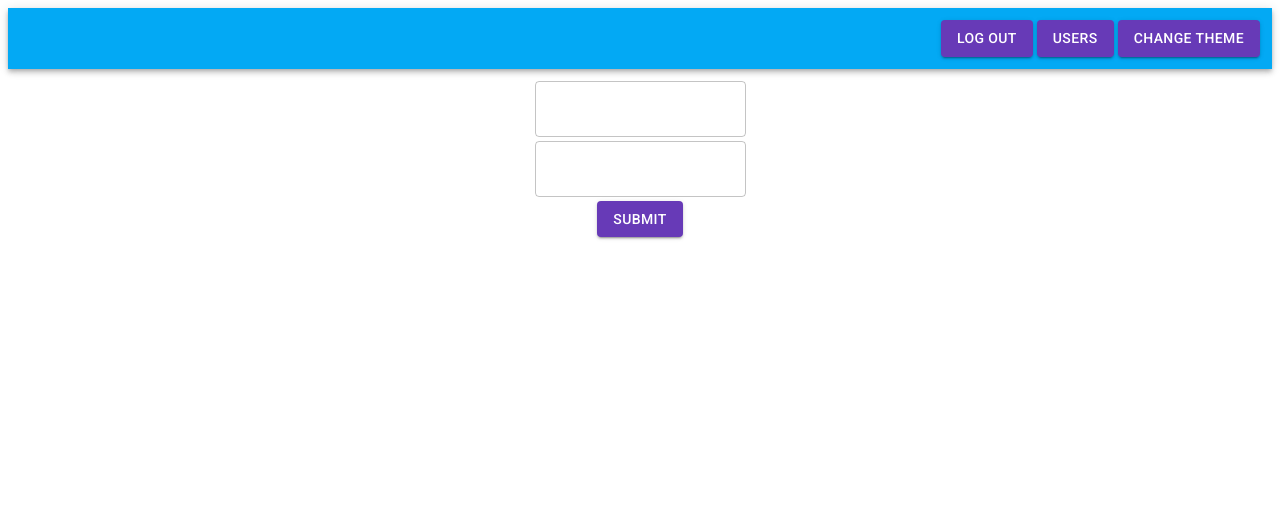
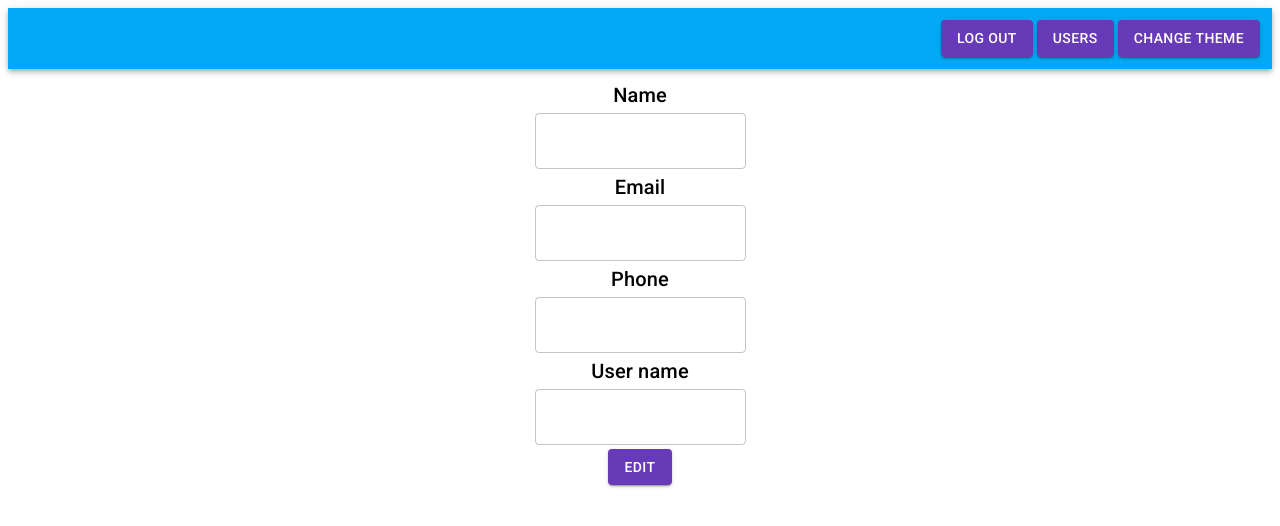
Before and after one commit to VeljkoSimonovic/UserChallenge, a React (Create React App) app: page /createUser in a window 1280 px wide. Shown: the top 526 px of the page. Built offline with nearby package versions, Linux system fonts and the light colour scheme; no server answers; sample sign-in values are in the browser's storage.

Commit message:
Performed requested changes

```diff
--- a/src/App.js
+++ b/src/App.js
@@ -2,12 +2,11 @@ import "./App.scss";
 import React from "react";
 import { Redirect, Route, Switch } from "react-router-dom";
 import { useEffect, useState } from "react";
-import Header from "./Header/Header";
-import Users from "./Users/Users";
-import User from "./User/User";
-import Login from "./Login/Login";
-import CreateUser from "./CreateUser/CreateUser";
-import EditUser from "./EditUser/EditUser";
+import Header from "./Components/MiscComponents/Header";
+import Users from "./Components/UsersDisplay/Users";
+import User from "./Components/UsersDisplay/User";
+import Login from "./Components/MiscComponents/Login";
+import EditOrCreateUser from "./Components/CreateEditUser/EditOrCreateUser";
 import { createMuiTheme, ThemeProvider } from "@material-ui/core/styles";
 import {
   orange,
@@ -18,6 +17,7 @@ import {
 export const PropContext = React.createContext();
 function App() {
   const [loggedIn, setLoggedIn] = useState(localStorage.getItem("logged"));
+  const [editOrCreate, setEditOrCreate] = useState(true);
   const [data, setData] = useState([
     {
       id: "",
@@ -59,7 +59,14 @@ function App() {
   return (
     <>
       <PropContext.Provider
-        value={{ loggedIn, setLoggedIn, data, handleThemeChange }}
+        value={{
+          loggedIn,
+          setLoggedIn,
+          data,
+          handleThemeChange,
+          editOrCreate,
+          setEditOrCreate,
+        }}
       >
         <ThemeProvider theme={darkTheme}>
           <Header />
@@ -95,8 +102,12 @@ function App() {
             <Route
               exact
               path="/createUser"
-              render={() =>
-                loggedIn ? <CreateUser /> : <Redirect to="/login" />
+              render={(routeInfo) =>
+                loggedIn ? (
+                  <EditOrCreateUser {...routeInfo} />
+                ) : (
+                  <Redirect to="/login" />
+                )
               }
             />
             <Route
@@ -104,7 +115,7 @@ function App() {
               path="/user/:id/edit"
               render={(routeInfo) =>
                 loggedIn ? (
-                  <EditUser {...routeInfo} />
+                  <EditOrCreateUser {...routeInfo} />
                 ) : (
                   <Redirect to="/login" />
                 )
--- /dev/null
+++ b/src/Components/CreateEditUser/EditOrCreateUser.jsx
@@ -0,0 +1,144 @@
+import React from "react";
+import { PropContext } from "../../App";
+import { useState, useContext } from "react";
+import { Redirect } from "react-router-dom";
+import TextField from "@material-ui/core/TextField";
+import { Typography, Button, Box } from "@material-ui/core";
+
+function EditOrCreateUser(props) {
+  const [name, setName] = useState("");
+  const [email, setEmail] = useState("");
+  const [phone, setPhone] = useState("");
+  const [userName, setUserName] = useState("");
+  const [redirect, setRedirect] = useState(false);
+  const { data, editOrCreate } = useContext(PropContext);
+  const user = data.find((e) => props.match.params.id == e.id);
+  const emailIsValid = () =>
+    /^(([^<>()[\]\\.,;:\s@"]+(\.[^<>()[\]\\.,;:\s@"]+)*)|(".+"))@((\[[0-9]{1,3}\.[0-9]{1,3}\.[0-9]{1,3}\.[0-9]{1,3}\])|(([a-zA-Z\-0-9]+\.)+[a-zA-Z]{2,}))$/.test(
+      email
+    );
+  const phoneIsValid = () =>
+    /^[\+]?[(]?[0-9]{3}[)]?[-\s\.]?[0-9]{3}[-\s\.]?[0-9]{4,6}$/im.test(phone);
+  console.log(user);
+  const editUser = () => {
+    if (emailIsValid() && phoneIsValid() && name && userName) {
+      fetch(`https://jsonplaceholder.typicode.com/users/${user.id}`, {
+        method: "PATCH",
+        body: JSON.stringify({
+          name: name,
+          email: email,
+          phone: phone,
+          username: userName,
+        }),
+        headers: {
+          "Content-type": "application/json; charset=UTF-8",
+        },
+      }).then((response) => {
+        if (response.ok) setRedirect(true);
+        else alert(`request failed ${response.status}`);
+      });
+    } else alert("All fields are required, or email/phone format incorrect");
+  };
+
+  const createUser = () => {
+    if (emailIsValid() && phoneIsValid() && name && userName) {
+      fetch("https://jsonplaceholder.typicode.com/users", {
+        method: "POST",
+        body: JSON.stringify({
+          name: name,
+          email: email,
+          phone: phone,
+          username: userName,
+        }),
+        headers: {
+          "Content-type": "application/json; charset=UTF-8",
+        },
+      }).then((response) => {
+        if (response.ok) setRedirect(true);
+        else alert(`request failed ${response.status}`);
+      });
+    } else alert("All fields are required, or email/phone format incorrect");
+  };
+
+  return redirect ? (
+    <Redirect to="/users" />
+  ) : (
+    <Box
+      display="flex"
+      flexDirection="column"
+      alignItems="center"
+      style={{ marginTop: "10px" }}
+    >
+      <Box display="flex" flexDirection="column" alignItems="center">
+        <Typography variant="h6">Name</Typography>
+        <TextField
+          style={{ margin: "2px" }}
+          variant="outlined"
+          color="secondary"
+          value={name}
+          onChange={(e) => setName(e.target.value)}
+          type="text"
+          required
+        />
+      </Box>
+      <Box display="flex" flexDirection="column" alignItems="center">
+        <Typography variant="h6">Email</Typography>
+        <TextField
+          style={{ margin: "2px" }}
+          variant="outlined"
+          color="secondary"
+          value={email}
+          onChange={(e) => setEmail(e.target.value)}
+          type="email"
+          required
+        />
+      </Box>
+      <Box display="flex" flexDirection="column" alignItems="center">
+        <Typography variant="h6">Phone</Typography>
+        <TextField
+          style={{ margin: "2px" }}
+          variant="outlined"
+          color="secondary"
+          value={phone}
+          onChange={(e) => setPhone(e.target.value)}
+          type="number"
+          required
+        />
+      </Box>
+      <Box display="flex" flexDirection="column" alignItems="center">
+        <Typography variant="h6">User name</Typography>
+        <TextField
+          style={{ margin: "2px" }}
+          variant="outlined"
+          color="secondary"
+          value={userName}
+          onChange={(e) => setUserName(e.target.value)}
+          type="text"
+          required
+        />
+      </Box>
+
+      {editOrCreate ? (
+        <Button
+          style={{ margin: "2px" }}
+          variant="contained"
+          color="secondary"
+          onClick={() => editUser()}
+        >
+          Edit
+        </Button>
+      ) : (
+        <Button
+          style={{ margin: "2px" }}
+          variant="contained"
+          color="secondary"
+          onClick={() => createUser()}
+        >
+          Create
+        </Button>
+      )}
+    </Box>
+  );
+}
+
+export default EditOrCreateUser;
--- a/src/Header/Header.jsx
+++ b/src/Components/MiscComponents/Header.jsx
@@ -1,5 +1,5 @@
 import React, { useContext } from "react";
-import { PropContext } from "../App";
+import { PropContext } from "../../App";
 import { Link } from "react-router-dom";
 import { AppBar, Button, Box } from "@material-ui/core";
 
--- a/src/Login/Login.jsx
+++ b/src/Components/MiscComponents/Login.jsx
@@ -1,8 +1,8 @@
 import React from "react";
-import { PropContext } from "../App";
+import { PropContext } from "../../App";
 import { useState, useEffect, useContext, useCallback } from "react";
 import TextField from "@material-ui/core/TextField";
-import { Button, Box } from "@material-ui/core";
+import { Typography, Button, Box } from "@material-ui/core";
 function Login() {
   const [savedEmail, setSavedEmail] = useState(localStorage.getItem("email"));
   const [email, setEmail] = useState("");
@@ -39,6 +39,8 @@ function Login() {
       alignItems="center"
       style={{ margin: "20px" }}
     >
+      <Box display="flex" flexDirection="column" alignItems="center">
+        <Typography variant="h6">Email</Typography>
         <TextField
           variant="outlined"
           color="secondary"
@@ -47,6 +49,7 @@ function Login() {
           type="email"
           required
         />
+
         <Button
           disabled={!validEmail}
           onClick={() => handleClick()}
@@ -57,6 +60,7 @@ function Login() {
           Log in
         </Button>
       </Box>
+    </Box>
   );
 }
 
--- a/src/User/User.jsx
+++ b/src/Components/UsersDisplay/User.jsx
@@ -1,12 +1,12 @@
 import React from "react";
-import { PropContext } from "../App";
+import { PropContext } from "../../App";
 import { useState, useContext } from "react";
 import { Link, Redirect } from "react-router-dom";
 import { Button, Typography, Box } from "@material-ui/core";
 
 function User(props) {
   const [deleted, setDeleted] = useState(false);
-  const { data } = useContext(PropContext);
+  const { data, setEditOrCreate } = useContext(PropContext);
   const user = data.find((e) => props.match.params.id == e.id);
 
   const deleteUser = () => {
@@ -37,6 +37,7 @@ function User(props) {
               style={{ margin: "2px" }}
               variant="contained"
               color="secondary"
+              onClick={() => setEditOrCreate(false)}
             >
               Create
             </Button>
@@ -49,6 +50,7 @@ function User(props) {
               style={{ margin: "2px" }}
               variant="contained"
               color="secondary"
+              onClick={() => setEditOrCreate(true)}
             >
               Edit
             </Button>
--- a/src/Users/Users.jsx
+++ b/src/Components/UsersDisplay/Users.jsx
@@ -1,5 +1,5 @@
 import React from "react";
-import { PropContext } from "../App";
+import { PropContext } from "../../App";
 import { useContext } from "react";
 import { v4 as uuid } from "uuid";
 import { Link } from "react-router-dom";
--- a/src/CreateUser/CreateUser.jsx
+++ /dev/null
@@ -1,75 +0,0 @@
-import React from "react";
-import { useState } from "react";
-import { Redirect } from "react-router-dom";
-import TextField from "@material-ui/core/TextField";
-import { Button, Box } from "@material-ui/core";
-
-function CreateUser() {
-  const [name, setName] = useState("");
-  const [email, setEmail] = useState("");
-  const [created, setCreated] = useState(false);
-  const emailIsValid = () =>
-    /^(([^<>()[\]\\.,;:\s@"]+(\.[^<>()[\]\\.,;:\s@"]+)*)|(".+"))@((\[[0-9]{1,3}\.[0-9]{1,3}\.[0-9]{1,3}\.[0-9]{1,3}\])|(([a-zA-Z\-0-9]+\.)+[a-zA-Z]{2,}))$/.test(
-      email
-    );
-
-  const createUser = () => {
-    if (emailIsValid() && name) {
-      fetch("https://jsonplaceholder.typicode.com/users", {
-        method: "POST",
-        body: JSON.stringify({
-          name: name,
-          email: email,
-        }),
-        headers: {
-          "Content-type": "application/json; charset=UTF-8",
-        },
-      }).then((response) => {
-        if (response.ok) setCreated(true);
-        else alert(`request failed ${response.status}`);
-      });
-    } else alert("Name required or invalid email");
-  };
-
-  return created ? (
-    <Redirect to="/users" />
-  ) : (
-    <Box
-      display="flex"
-      flexDirection="column"
-      alignItems="center"
-      style={{ marginTop: "10px" }}
-    >
-      <TextField
-        style={{ margin: "2px" }}
-        variant="outlined"
-        color="secondary"
-        value={name}
-        onChange={(e) => setName(e.target.value)}
-        type="text"
-        required
-      />
-      <TextField
-        style={{ margin: "2px" }}
-        variant="outlined"
-        color="secondary"
-        value={email}
-        onChange={(e) => setEmail(e.target.value)}
-        type="email"
-        name="email"
-        id="email1"
-        required
-      />
-      <Button
-        style={{ margin: "2px" }}
-        variant="contained"
-        color="secondary"
-        onClick={() => createUser()}
-      >
-        Submit
-      </Button>
-    </Box>
-  );
-}
-
-export default CreateUser;
--- a/src/EditUser/EditUser.jsx
+++ /dev/null
@@ -1,76 +0,0 @@
-import React from "react";
-import { PropContext } from "../App";
-import { useState, useContext } from "react";
-import { Redirect } from "react-router-dom";
-import TextField from "@material-ui/core/TextField";
-import { Button, Box } from "@material-ui/core";
-
-function EditUser(props) {
-  const [name, setName] = useState("");
-  const [email, setEmail] = useState("");
-  const [edited, setEdited] = useState(false);
-  const { data } = useContext(PropContext);
-  const user = data.find((e) => props.match.params.id == e.id);
-  const emailIsValid = () =>
-    /^(([^<>()[\]\\.,;:\s@"]+(\.[^<>()[\]\\.,;:\s@"]+)*)|(".+"))@((\[[0-9]{1,3}\.[0-9]{1,3}\.[0-9]{1,3}\.[0-9]{1,3}\])|(([a-zA-Z\-0-9]+\.)+[a-zA-Z]{2,}))$/.test(
-      email
-    );
-
-  const editUser = () => {
-    if (emailIsValid() && name) {
-      fetch("https://jsonplaceholder.typicode.com/users", {
-        method: "PATCH",
-        body: JSON.stringify({
-          name: name,
-          email: email,
-        }),
-        headers: {
-          "Content-type": "application/json; charset=UTF-8",
-        },
-      }).then((response) => {
-        if (response.ok) setEdited(true);
-        else alert(`request failed ${response.status}`);
-      });
-    } else alert("Name required or invalid email");
-  };
-
-  return edited ? (
-    <Redirect to="/users" />
-  ) : (
-    <Box
-      display="flex"
-      flexDirection="column"
-      alignItems="center"
-      style={{ marginTop: "10px" }}
-    >
-      <TextField
-        style={{ margin: "2px" }}
-        variant="outlined"
-        color="secondary"
-        value={name}
-        onChange={(e) => setName(e.target.value)}
-        type="text"
-        required
-      />
-      <TextField
-        style={{ margin: "2px" }}
-        variant="outlined"
-        color="secondary"
-        value={email}
-        onChange={(e) => setEmail(e.target.value)}
-        type="email"
-        required
-      />
-      <Button
-        style={{ margin: "2px" }}
-        variant="contained"
-        color="secondary"
-        onClick={() => editUser()}
-      >
-        Submit
-      </Button>
-    </Box>
-  );
-}
-
-export default EditUser;
```
Lines whose indentation alone changed are shown as unchanged.
